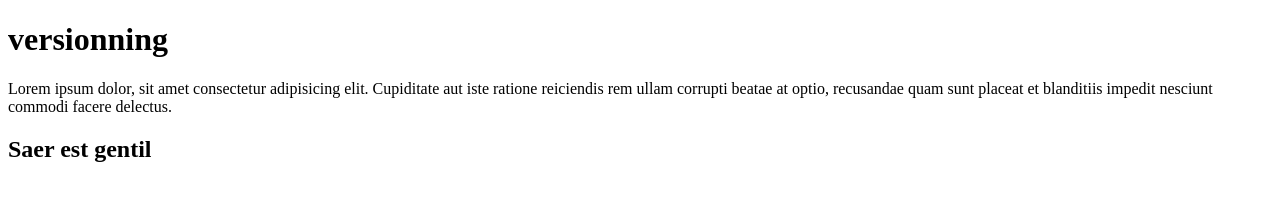
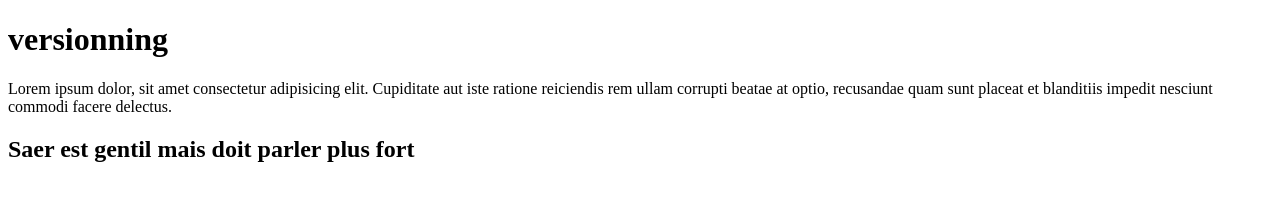
Before and after one commit to saercisse/decouverte, a plain HTML site: page index.html in a window 1280 px wide. Drawn offline with Linux system fonts and the light colour scheme.

Commit message:
Changement fichier h2

```diff
--- a/index.html
+++ b/index.html
@@ -12,7 +12,7 @@
     <p>Lorem ipsum dolor, sit amet consectetur adipisicing elit. Cupiditate aut iste ratione reiciendis rem ullam
         corrupti beatae at optio, recusandae quam sunt placeat et blanditiis impedit nesciunt commodi facere delectus.
     </p>
-    <h2>Saer est gentil</h2>
+    <h2>Saer est gentil mais doit parler plus fort</h2>
 </body>
 
 </html>
```
